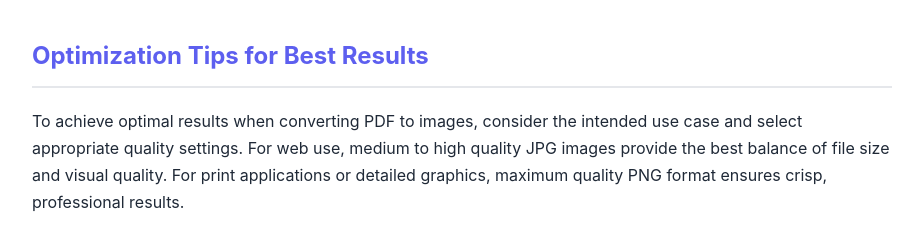
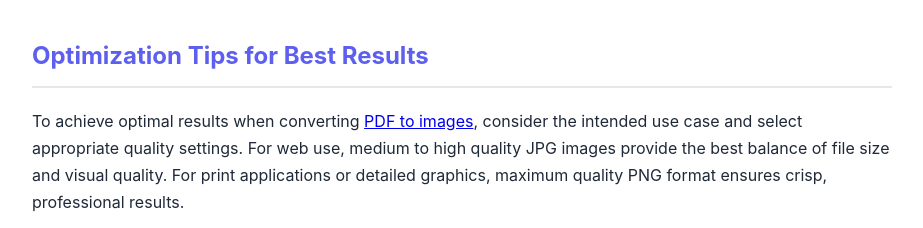
Before and after one commit to pdftoimages/pdftoimages.github.io, a plain HTML site: page index.html in a window 1280 px wide. Shown: the part 4858-5086 px from the top of the page, without its empty margins (178-1101 px from the left). Drawn offline with nearby package versions, Linux system fonts and the light colour scheme; a script that the page names is missing.

Commit message:
Update index.html

```diff
--- a/index.html
+++ b/index.html
@@ -1468,7 +1468,7 @@
 
                     <h2 class="article-heading">Optimization Tips for Best Results</h2>
                     <div class="article-content">
-                        <p>To achieve optimal results when converting PDF to images, consider the intended use case and select appropriate quality settings. For web use, medium to high quality JPG images provide the best balance of file size and visual quality. For print applications or detailed graphics, maximum quality PNG format ensures crisp, professional results.</p>
+                        <p>To achieve optimal results when converting <a href="https://gissoft.net/pdf-to-jpg">PDF to images</a>, consider the intended use case and select appropriate quality settings. For web use, medium to high quality JPG images provide the best balance of file size and visual quality. For print applications or detailed graphics, maximum quality PNG format ensures crisp, professional results.</p>
 
                         <p>Document preparation can significantly impact conversion quality. Ensure your original PDF has sufficient resolution and avoid heavily compressed source files when possible. Consider the final display size when selecting quality settings to avoid unnecessarily large files.</p>
 
```
